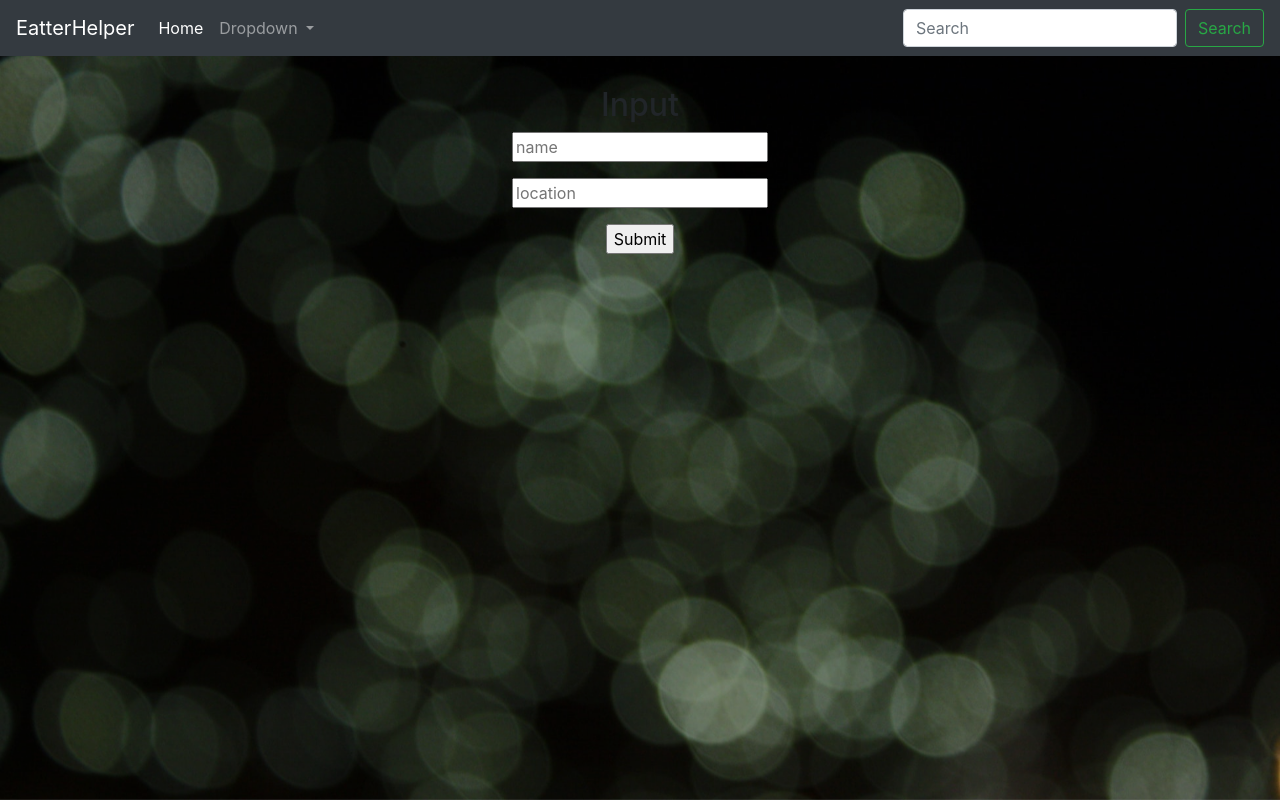
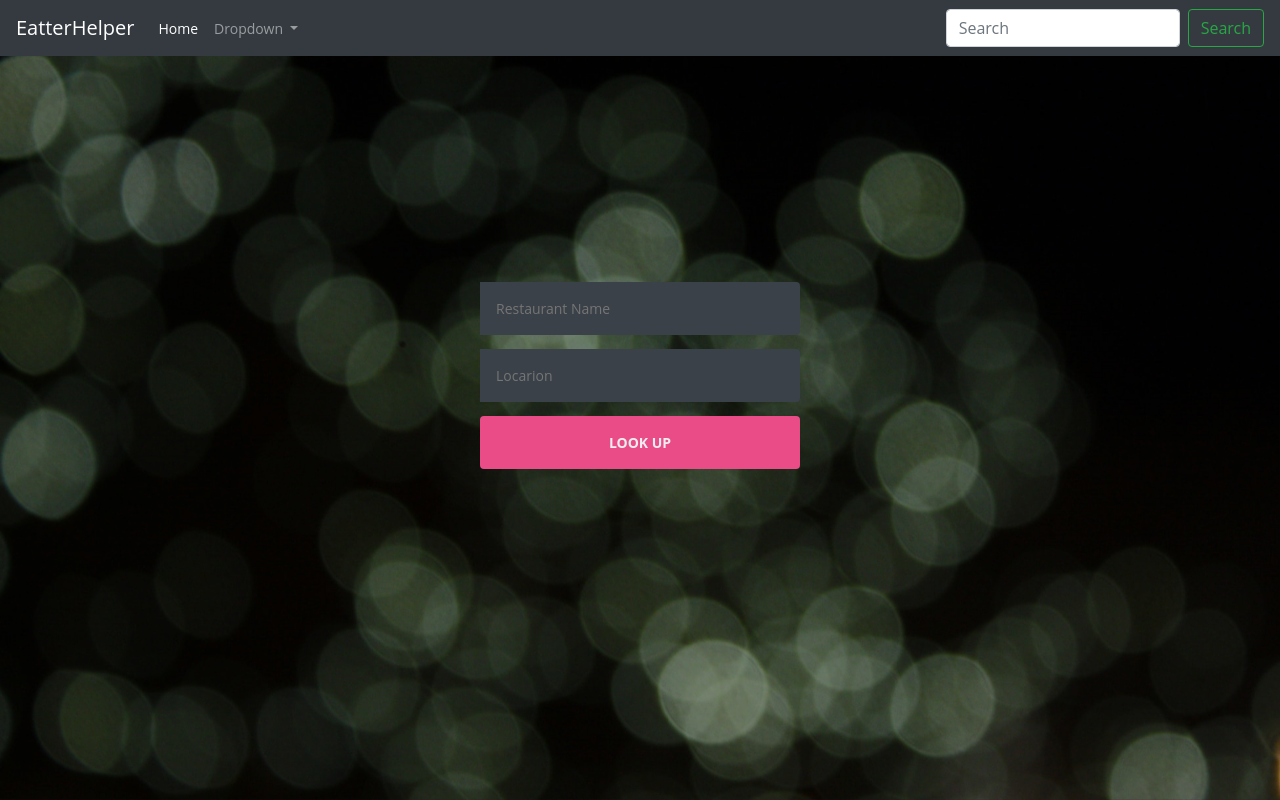
Before and after one commit to lynkeib/EatterHelper, a Django app: page /search/ in a window 1280 px wide. Run offline with Django 3.2, Linux system fonts and the light colour scheme; some libraries are stand-ins or nearby versions.

Commit message:
update input form and some layout adjustments

```diff
--- a/EatterHelper/static/css/index.css
+++ b/EatterHelper/static/css/index.css
@@ -66,3 +66,7 @@
 .no-cssanimations .slideshow li {
 	opacity: 1;
 }
+
+#userinput {
+  margin-top:30vh;
+}
--- /dev/null
+++ b/EatterHelper/static/css/input.css
@@ -0,0 +1,234 @@
+
+@use postcss-cssnext;
+
+/* config.css */
+
+:root {
+  --baseColor: #606468;
+}
+
+/* helpers/align.css */
+
+.align {
+  align-items: center;
+  display: flex;
+  flex-direction: column;
+  justify-content: center;
+}
+
+/* helpers/grid.css */
+
+:root {
+  --gridMaxWidth: 20rem;
+  --gridWidth: 90%;
+}
+
+.grid {
+  margin-left: auto;
+  margin-right: auto;
+  max-width: var(--gridMaxWidth);
+  width: var(--gridWidth);
+}
+
+/* helpers/hidden.css */
+
+.hidden {
+  border: 0;
+  clip: rect(0 0 0 0);
+  height: 1px;
+  margin: -1px;
+  overflow: hidden;
+  padding: 0;
+  position: absolute;
+  width: 1px;
+}
+
+/* helpers/icon.css */
+
+:root {
+  --iconFill: var(--baseColor);
+}
+
+.icons {
+  display: none;
+}
+
+.icon {
+  display: inline-block;
+  fill: var(--iconFill);
+  font-size: 1rem;
+  height: 1em;
+  vertical-align: middle;
+  width: 1em;
+}
+
+/* layout/base.css */
+
+:root {
+  --htmlFontSize: 100%;
+
+  --bodyBackgroundColor: #2c3338;
+  --bodyColor: var(--baseColor);
+  --bodyFontFamily: 'Open Sans';
+  --bodyFontFamilyFallback: sans-serif;
+  --bodyFontSize: 0.875rem;
+  --bodyFontWeight: 400;
+  --bodyLineHeight: 1.5;
+}
+
+* {
+  box-sizing: inherit;
+}
+
+html {
+  box-sizing: border-box;
+  font-size: var(--htmlFontSize);
+  height: 100%;
+}
+
+body {
+  background-color: var(--bodyBackgroundColor);
+  color: var(--bodyColor);
+  font-family: var(--bodyFontFamily), var(--bodyFontFamilyFallback);
+  font-size: var(--bodyFontSize);
+  font-weight: var(--bodyFontWeight);
+  height: 100%;
+  line-height: var(--bodyLineHeight);
+  margin: 0;
+  min-height: 100vh;
+}
+
+/* modules/anchor.css */
+
+:root {
+  --anchorColor: #eee;
+}
+
+a {
+  color: var(--anchorColor);
+  outline: 0;
+  text-decoration: none;
+}
+
+a:focus,
+a:hover {
+  text-decoration: underline;
+}
+
+/* modules/form.css */
+
+:root {
+  --formFieldMargin: 0.875rem;
+}
+
+input {
+  background-image: none;
+  border: 0;
+  color: inherit;
+  font: inherit;
+  margin: 0;
+  outline: 0;
+  padding: 0;
+  transition: background-color 0.3s;
+}
+
+input[type='submit'] {
+  cursor: pointer;
+}
+
+.form {
+  margin: calc(var(--formFieldMargin) * -1);
+}
+
+.form input[type='password'],
+.form input[type='text'],
+.form input[type='submit'] {
+  width: 100%;
+}
+
+.form__field {
+  display: flex;
+  margin: var(--formFieldMargin);
+}
+
+.form__input {
+  flex: 1;
+}
+
+/* modules/login.css */
+
+:root {
+  --loginBorderRadus: 0.25rem;
+  --loginColor: #eee;
+
+  --loginInputBackgroundColor: #3b4148;
+  --loginInputHoverBackgroundColor: #434a52;
+
+  --loginLabelBackgroundColor: #363b41;
+
+  --loginSubmitBackgroundColor: #ea4c88;
+  --loginSubmitColor: #eee;
+  --loginSubmitHoverBackgroundColor: #d44179;
+}
+
+.login {
+  color: var(--loginColor);
+}
+
+.login label,
+.login input[type='text'],
+.login input[type='password'],
+.login input[type='submit'] {
+  border-radius: var(--loginBorderRadus);
+  padding: 1rem;
+}
+
+.login label {
+  background-color: var(--loginLabelBackgroundColor);
+  border-bottom-right-radius: 0;
+  border-top-right-radius: 0;
+  padding-left: 1.25rem;
+  padding-right: 1.25rem;
+}
+
+.login input[type='password'],
+.login input[type='text'] {
+  background-color: var(--loginInputBackgroundColor);
+  border-bottom-left-radius: 0;
+  border-top-left-radius: 0;
+}
+
+.login input[type='password']:focus,
+.login input[type='password']:hover,
+.login input[type='text']:focus,
+.login input[type='text']:hover {
+  background-color: var(--loginInputHoverBackgroundColor);
+}
+
+.login input[type='submit'] {
+  background-color: var(--loginSubmitBackgroundColor);
+  color: var(--loginSubmitColor);
+  font-weight: 700;
+  text-transform: uppercase;
+}
+
+.login input[type='submit']:focus,
+.login input[type='submit']:hover {
+  background-color: var(--loginSubmitHoverBackgroundColor);
+}
+
+/* modules/text.css */
+
+:root {
+  --paragraphMarginBottom: 1.5rem;
+  --paragraphMarginTop: 1.5rem;
+}
+
+p {
+  margin-bottom: var(--paragraphMarginBottom);
+  margin-top: var(--paragraphMarginTop);
+}
+
+.text--center {
+  text-align: center;
+}
--- a/EatterHelper/static/css/show.css
+++ b/EatterHelper/static/css/show.css
@@ -15,3 +15,7 @@
     min-height:100%;
     min-width:100%;
 }
+
+#show {
+	margin-top: 20px;
+}
--- a/EatterHelper/templates/index.html
+++ b/EatterHelper/templates/index.html
@@ -1,20 +1,34 @@
 {% load static %}
 {% include "partials/header.html" %}
-
+<head>
+    <link rel="stylesheet" type="text/css" href="{% static 'css/input.css' %}">
+</head>
 <div id="curtain"></div>
 <div class="container" style="margin-top:30px;">
-    <form class="text-center" method="POST" action="{% url 'yelpapi' %}">
-        <h2>Input</h2>
-        <div class="form-group">
-            <input type="text" placeholder="name" name="name"/>
+    <div id="userinput">
+        <div class="grid">
+            <form action="{% url 'yelpapi' %}" method="POST" class="form login">
+
+                <div class="form__field">
+
+                    <input id="login__username" type="text" name="name" class="form__input"
+                           placeholder="Restaurant Name"
+                           required>
                 </div>
-        <div class="form-group">
-            <input type="text" placeholder="location" name="location"/>
+
+                <div class="form__field">
+
+                    <input id="login__password" type="text" name="location" class="form__input" placeholder="Locarion"
+                           required>
                 </div>
-        <div class="form-group">
-            <input type="submit"/>
+
+                <div class="form__field">
+                    <input type="submit" value="Look up">
                 </div>
+
             </form>
+        </div>
+    </div>
     <ul class="slideshow">
         <li></li>
         <li></li>
--- a/EatterHelper/templates/show.html
+++ b/EatterHelper/templates/show.html
@@ -1,4 +1,5 @@
 {% include "partials/header.html" %}
+<div id="show">
     <div class="row text-center" style="display:flex; flex-wrap:wrap;">
         {% for business in business_list %}
 
@@ -20,5 +21,6 @@
         {% endfor %}
 
     </div>
+</div>
 
 {% include "partials/footer.html" %}
```
Lines whose indentation alone changed are shown as unchanged.
